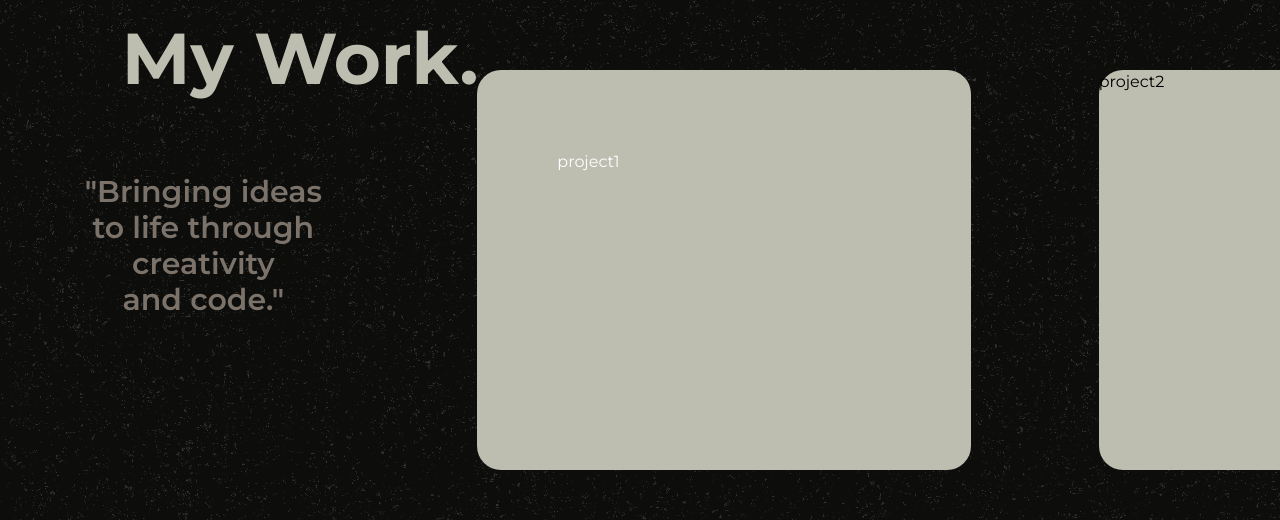
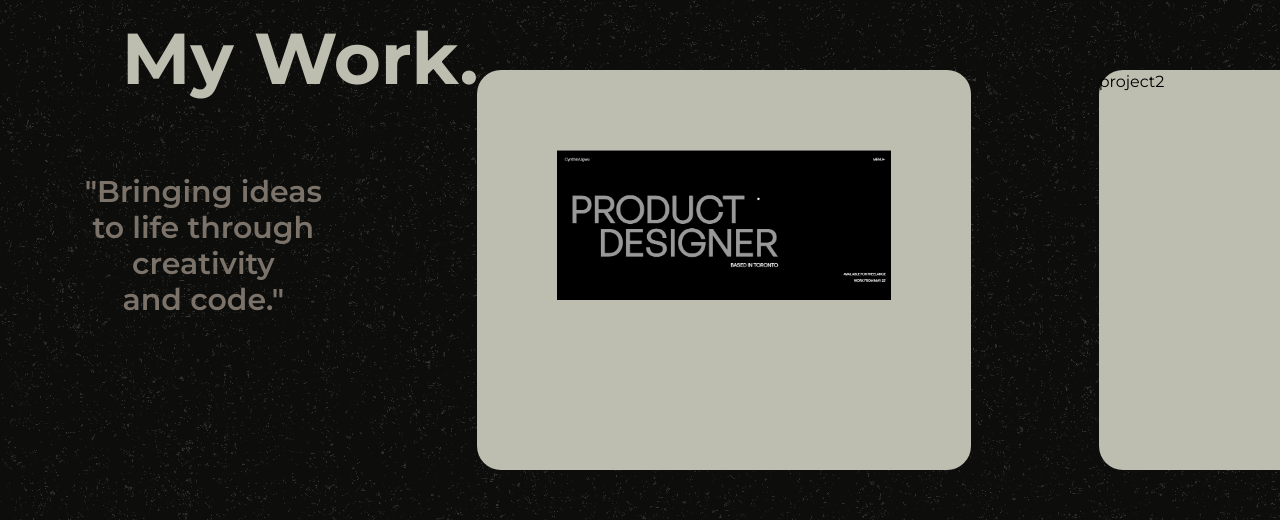
Before and after one commit to 22Yash/Portfolio, a React (Vite) app: page / in a window 1280 px wide. Shown: the part 898-1418 px from the top of the page. Built offline with nearby package versions, Linux system fonts and the light colour scheme; no server answers.

Commit message:
try to add project

```diff
--- a/src/components/Work/Work.jsx
+++ b/src/components/Work/Work.jsx
@@ -7,6 +7,7 @@ import Resume from "./Resume";
 import Hamburger from "../Header/Hamburger";
 import SlideMenu from "../Header/SlideMenu";
 import workSVG from "./work.svg"
+import project1 from "./images/project1.png"
 
 
 function Work() {
@@ -210,7 +211,7 @@ function Work() {
                       sm:w-[680px]
                   xl:w-6/12 xl:h-[400px] text-white xl:flex-shrink-0 bg-[#bebeb0] xl:p-20 xl:mt-32 xl:-ml-24 xl:rounded-3xl"
                     >
-                      project1
+                      <img src={project1} alt="" className=" cover" />
                     </div>
                     <div
                       id="project2"
```
Also changed, not shown: src/components/Work/images/project1.png (added).
